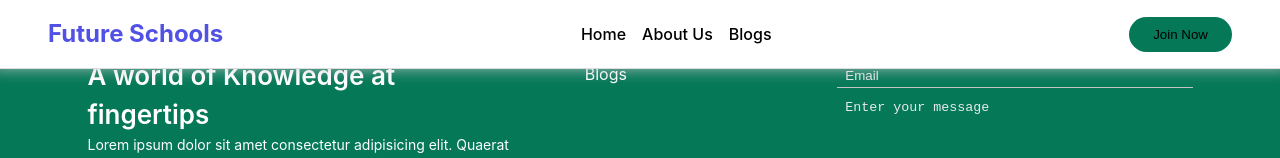
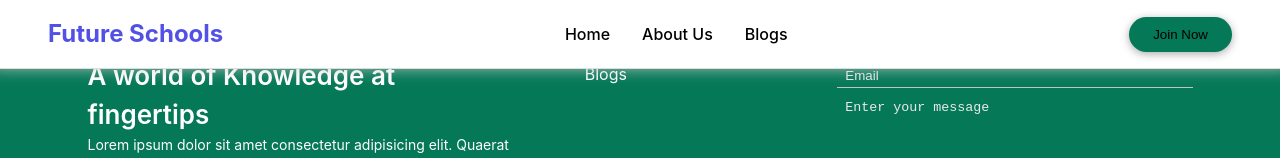
Before and after one commit to aum-singhal/future-school, a React (Vite) app: page /about in a window 1280 px wide. Shown: the top 158 px of the page. Built offline with nearby package versions, Linux system fonts and the light colour scheme.

Commit message:
added hover animation to navbar

```diff
--- a/src/components/navbar/navbar.css
+++ b/src/components/navbar/navbar.css
@@ -18,7 +18,26 @@
 
     .item{
       cursor: pointer;
+      padding: .3rem .5rem;
+      transition: .3s;
+      position: relative;
 
+      &::after{
+        content: "";
+        position: absolute;
+        bottom: 0;
+        left: 0;
+        width: 0%;
+        height: 2px;
+        background-color: #444;
+        transition: .25s;
+      }
+
+      &:hover{
+        &::after{
+          width: 100%;
+        }
+      }
     }
   }
 
@@ -27,5 +46,11 @@
     padding: .625rem 1.5rem;
     border-radius: 10rem;
     border: 0 solid;
+    box-shadow: 0 .125rem .5rem 0rem #aaa ;
+
+    &:hover{
+      transform: scale(1.04);
+      box-shadow: 0 0 .75rem 0 #bbb;
+    }
   }
 }
--- a/src/components/navbar/navbar.jsx
+++ b/src/components/navbar/navbar.jsx
@@ -8,6 +8,6 @@ export const Navbar = () => {
       <div className="item">About Us</div>
       <div className="item">Blogs</div>
     </div>
-    <button className="join">Join Now</button>
+    <button className="join cursor-pointer">Join Now</button>
   </div>
 }
```
